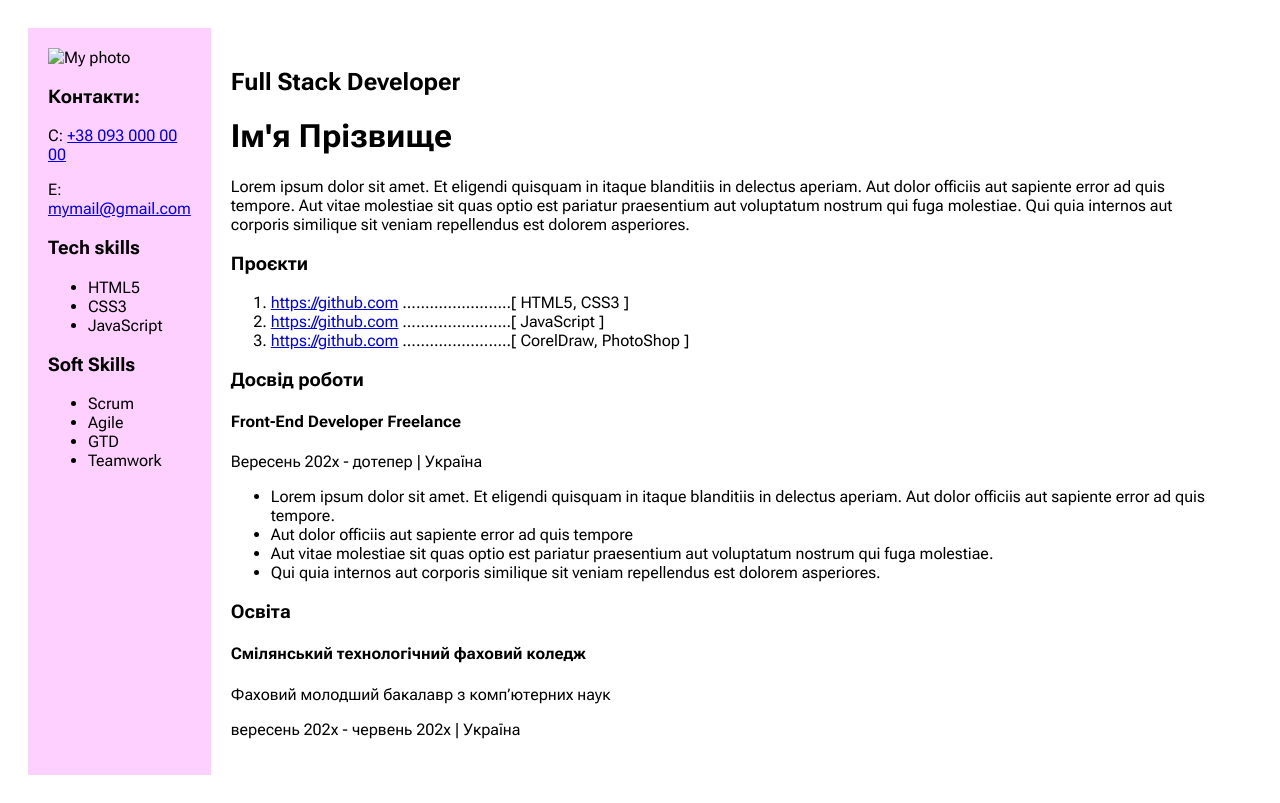
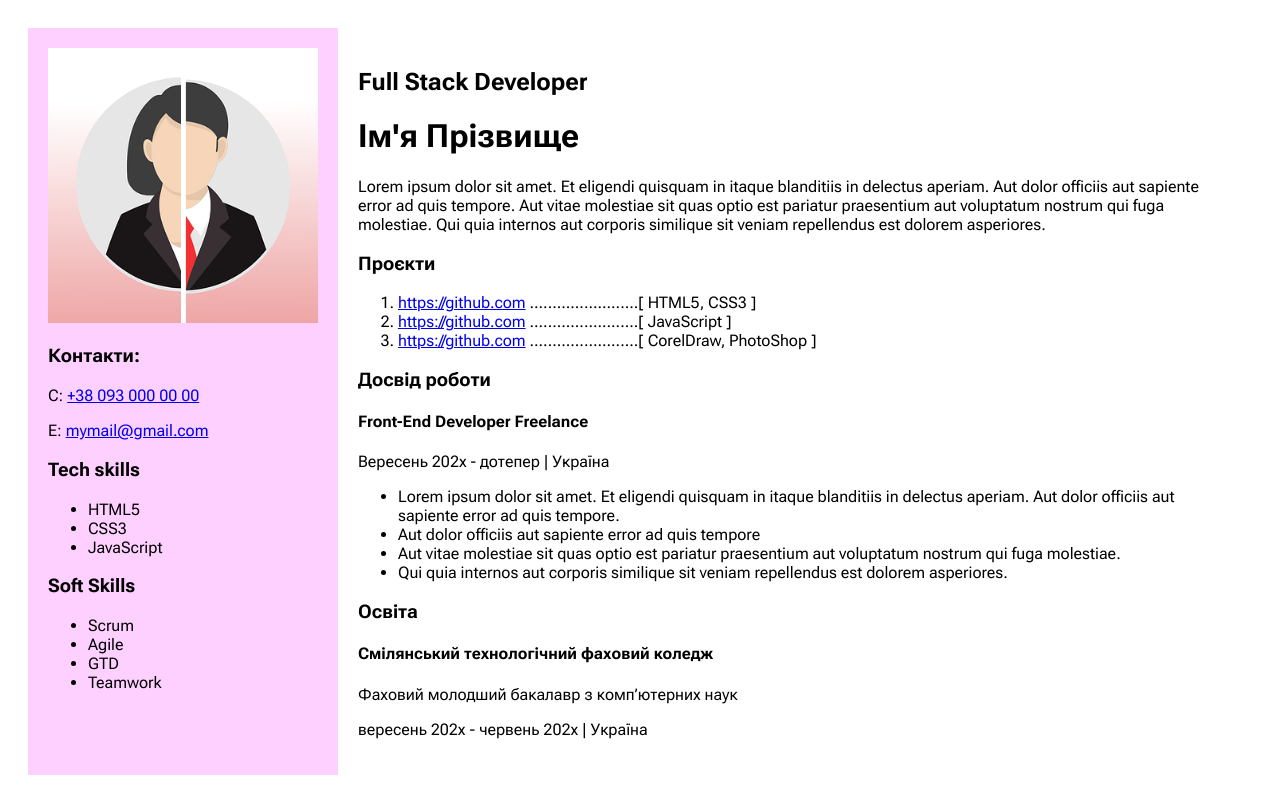
Before and after one commit to SRM-t/my-resume, a plain HTML site: page index.html in a window 1280 px wide. Drawn offline with Linux system fonts and the light colour scheme; the site is published under a folder, as on GitHub Pages, so addresses that start at the root find nothing.

Commit message:
Update index.html

```diff
--- a/index.html
+++ b/index.html
@@ -57,7 +57,7 @@
         </div>
             <div class="sidebar" style="background: #fed0ff;">
 
-        <img src="/img/my-photo.png" alt="My photo" width="270">
+        <img src="Img/my-photo.png" alt="My photo" width="270">
         <h3>Контакти:</h3>
         <p>
             <span>C:</span>
```
